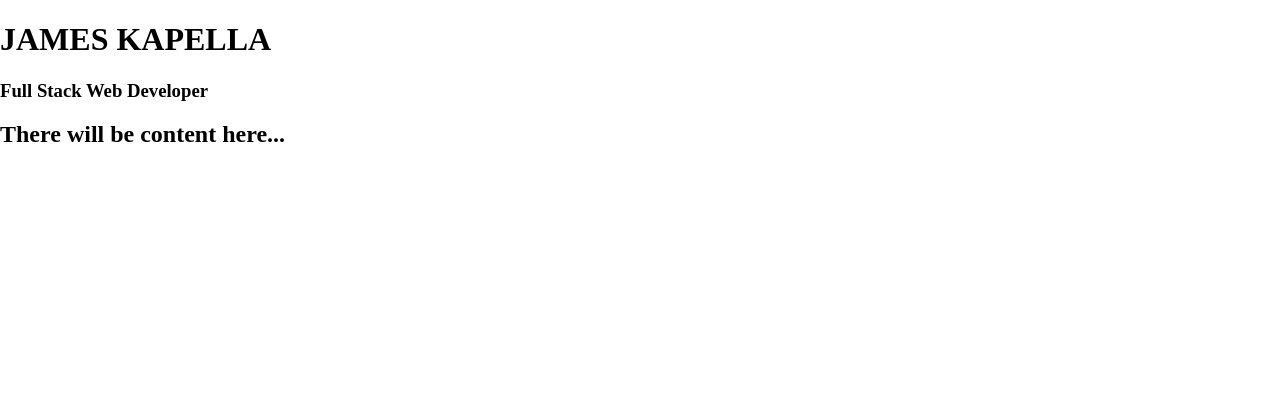
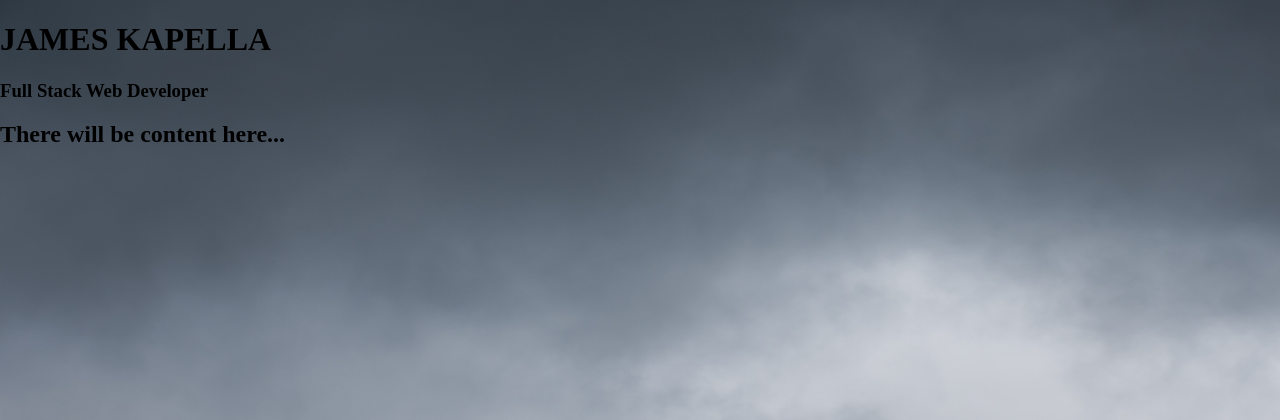
Before and after one commit to JKapella/portfolioSite, a PHP site: page / in a window 1280 px wide. Shown: the top 420 px of the page. Run offline with PHP 8.4, Linux system fonts and the light colour scheme.

Commit message:
Added img folder and background image

```diff
--- a/styles.css
+++ b/styles.css
@@ -1,3 +1,10 @@
 * {
     Box-sizing: Border-box
 }
+
+html {
+    background-image: url('img/backgroundImage.jpg');
+    background-color: #000000;
+    background-size: 1920px 1080px;
+    background-repeat: no-repeat;
+}
```
Also changed, not shown: img/backgroundImage.jpg (added).
